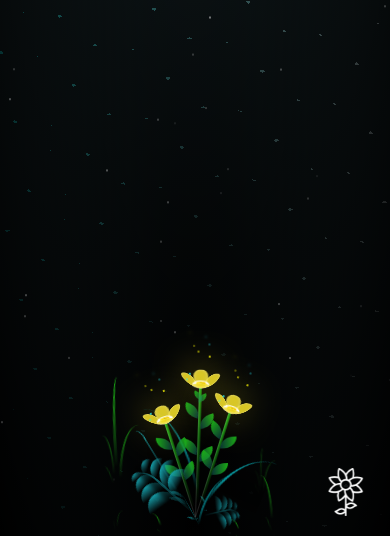
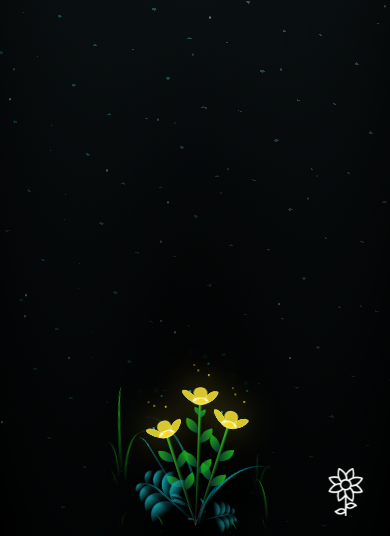
Before and after one commit to reyrojo2/FloresAmarillas, a plain HTML site: page index.html in a window 390 px wide. Shown: the part 308-844 px from the top of the page. Drawn offline with Linux system fonts and the light colour scheme.

Commit message:
Update flowers.css cell

```diff
--- a/flowers.css
+++ b/flowers.css
@@ -1106,60 +1106,30 @@ body {
   animation-play-state: paused !important;
 }
 
-/* --- Restablece capas: fondo detrás, flores delante --- */
-.night { z-index: 0; }
-#stars { z-index: 1; }
-.flowers { position: relative; z-index: 2; } /* asegura que se vean */
+/* Ajustes SOLO para pantallas angostas (ej: celulares) */
+@media (max-width: 600px) {
+  /* Reduce un poco la escala general de las flores */
+  :root {
+    --flowers-scale: 0.45; /* prueba entre 0.40 y 0.50 */
+  }
 
-/* --- Evita overflow sin ocultar las flores --- */
-html, body {
-  margin: 0;
-  padding: 0;
-  height: 100%;
-  /* el body ya tenía overflow:hidden; lo mantenemos */
-}
+  /* Ajusta el “suelo” de las flores y el pasto */
+  .flower { bottom: 6vmin; }
+  .flower__grass { bottom: 8vmin; }
 
-/* --- #stars a ancho/alto exacto de viewport y sin centrado por translate --- */
-@supports (height: 100svh) {
+  /* Evita barras horizontales en móvil */
+  html, body {
+    overflow-x: hidden;
+  }
+
+  /* Si las estrellas siguen desbordando, limítalas al viewport */
   #stars {
-    position: fixed;
-    top: 0;
-    left: 0;              /* <- en vez de left:50% */
-    transform: none;      /* <- quitamos translateX(-50%) */
-    width: 100svw;        /* <- no suma barra de scroll */
+    left: 0;
+    transform: none;
+    width: 100svw;
     height: 100svh;
   }
 }
-@supports not (height: 100svh) {
-  /* fallback razonable si no hay svh/svw */
-  #stars {
-    position: fixed;
-    top: 0;
-    left: 0;
-    transform: none;
-    width: 100vw;
-    height: 100vh;
-  }
-}
-
-/* --- La capa del fondo también fija, a pantalla completa y detrás --- */
-.night {
-  position: fixed;
-  inset: 0;
-  overflow: hidden; /* o clip si prefieres, pero no toca a .flowers */
-}
-
-/* --- Ajuste móvil: un poquito menos de escala para evitar roces con bordes --- */
-@media (max-width: 600px) {
-  :root { --flowers-scale: 0.48; } /* prueba 0.44–0.52 si hace falta */
-
-  /* Por si algo empuja hacia afuera en vertical */
-  html { overflow-x: clip; } /* evita barra horizontal sin esconder contenido */
-}
-
-/* Seguridad extra: no cortar las flores por accidente */
-.flowers { overflow: visible; }
-
 
 
 /*# sourceMappingURL=flowers.css.map */
```
